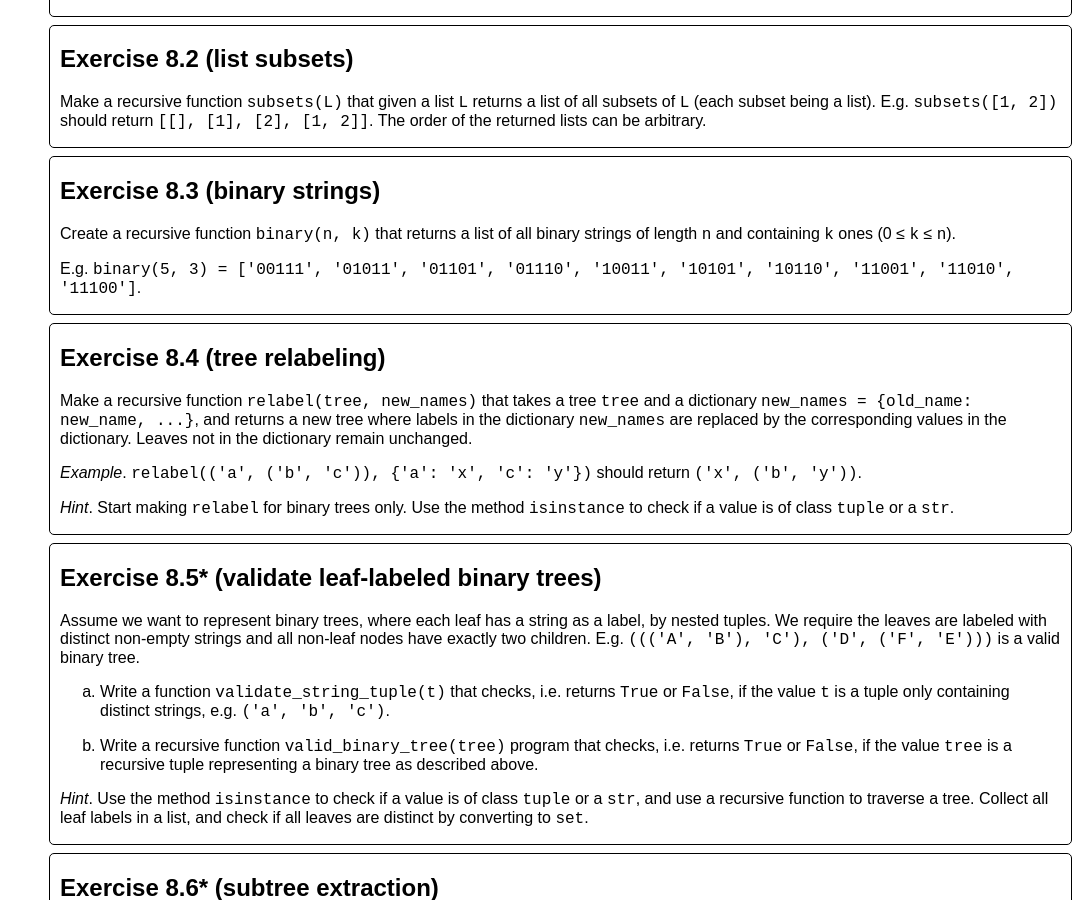
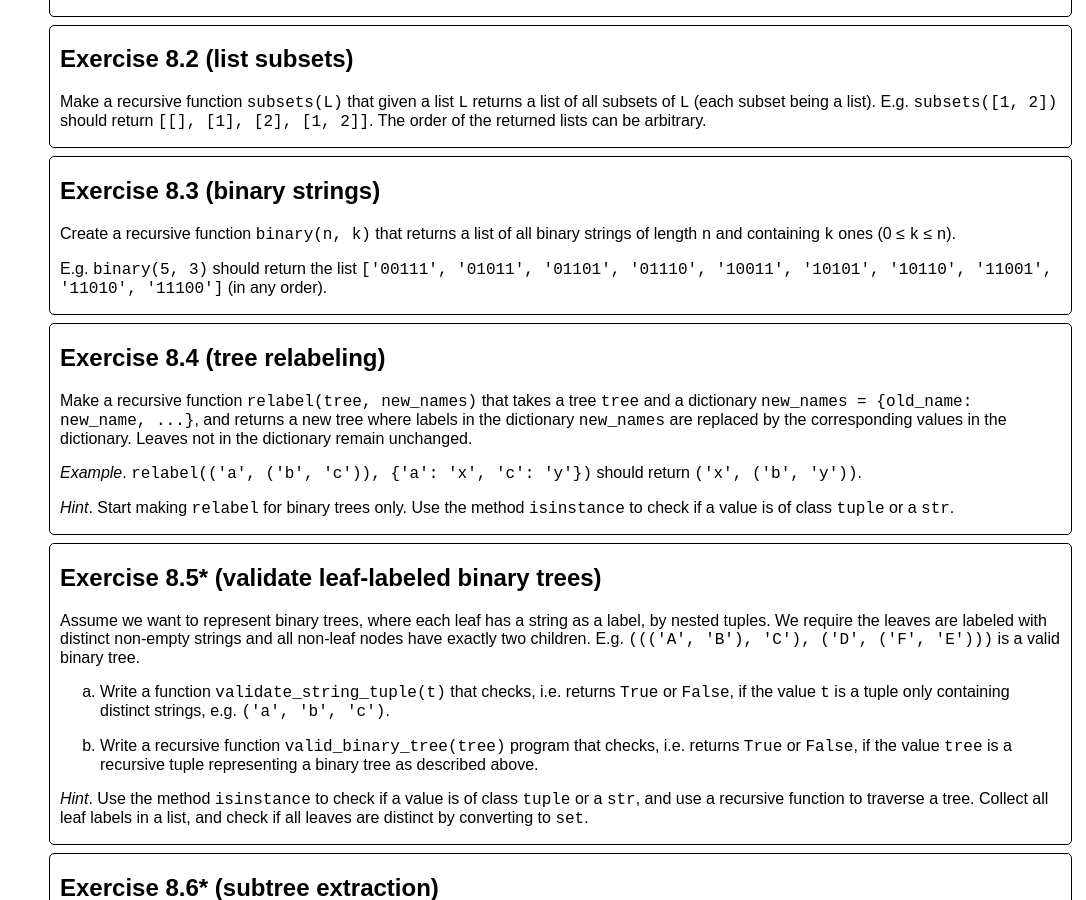
Before and after one commit to gsbrodal/gsbrodal.github.io, a Jekyll site: the page built from ipsa/exercises.html, in a window 1280 px wide and 900 px high, scrolled down 13690 px. Shown: the whole window, without its empty margins (194-1280 px from the left). Built offline with Jekyll 4.4.1, drawn with Linux system fonts in a browser that asks for light colours.

Commit message:
Update exercises.html

```diff
--- a/ipsa/exercises.html
+++ b/ipsa/exercises.html
@@ -600,7 +600,7 @@ Right: (&#39;A&#39;, (&#39;G&#39;, ((&#39;E&#39;, &#39;F&#39;), ((&#39;B&#39;, &
 <div class="exercise">
 <h2>Exercise 8.3 (binary strings)</h2>
 <p>Create a recursive function <code>binary(n, k)</code> that returns a list of all binary strings of length <code>n</code> and containing <code>k</code> ones (0 &le; <code>k</code> &le; <code>n</code>).</p>
-<p>E.g. <code>binary(5, 3) = ['00111', '01011', '01101', '01110', '10011', '10101', '10110', '11001', '11010', '11100']</code>.</p>
+<p>E.g. <code>binary(5, 3)</code> should return the list <code>['00111', '01011', '01101', '01110', '10011', '10101', '10110', '11001', '11010', '11100']</code> (in any order).</p>
 </div>
 <div class="exercise">
 <h2>Exercise 8.4 (tree relabeling)</h2>
```
